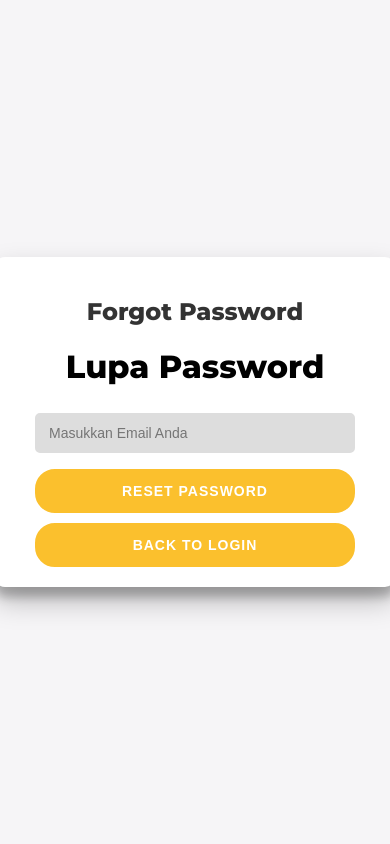
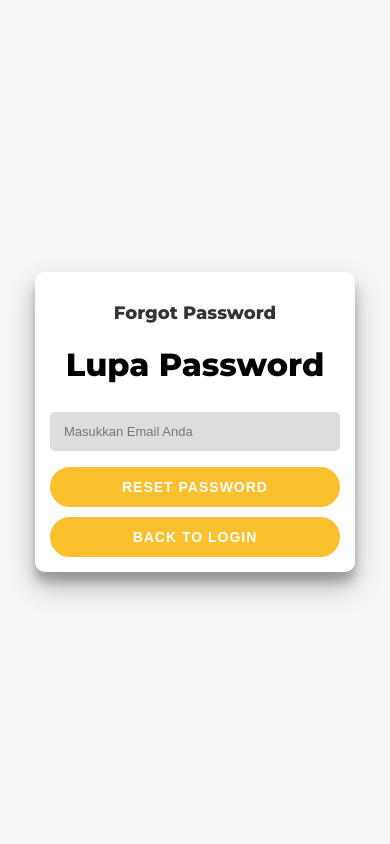
Before and after one commit to Difarnox/apptaskmanajer, a Flask app: page /forgot-password in a window 390 px wide. Run offline with Flask 3, Linux system fonts and the light colour scheme; some libraries are stand-ins or nearby versions.

Commit message:
Update forgot_password.css

```diff
--- a/static/css/forgot_password.css
+++ b/static/css/forgot_password.css
@@ -24,15 +24,16 @@ body {
     border-radius: 10px;
     box-shadow: 0 14px 28px rgba(0,0,0,0.25), 0 10px 10px rgba(0,0,0,0.22);
     padding: 20px 40px;
-    width: 400px;
+    width: 90%; /* Tambahkan jarak kanan-kiri */
+    max-width: 400px;
     text-align: center;
 }
 
 /* Title styling */
 h2 {
-    font-size: 24px;
+    font-size: 22px; /* Sesuaikan dengan login */
     font-weight: bold;
-    color: #333; /* Hitam seperti halaman login */
+    color: #333;
     margin-bottom: 20px;
 }
 
@@ -48,20 +49,20 @@ label {
 
 /* Input field styling */
 input {
-    background-color: #ddd; /* Warna abu-abu */
+    background-color: #ddd;
     border: none;
     padding: 10px 12px;
     margin: 6px 0;
     width: 100%;
     border-radius: 5px;
     font-size: 14px;
-    border: 2px solid #ddd; /* Warna abu-abu */
+    border: 2px solid #ddd;
 }
 
 /* Button styling */
 button {
     border-radius: 20px;
-    border: 2px solid #FBC02D; /* Warna sesuai login */
+    border: 2px solid #FBC02D;
     background-color: #FBC02D;
     color: #FFFFFF;
     font-size: 14px;
@@ -84,3 +85,49 @@ button:hover {
 #backToLogin {
     margin-top: 10px;
 }
+
+/* Responsive Design for Tablets */
+@media (max-width: 768px) {
+    .container {
+        width: 80%;
+        max-width: 350px;
+        padding: 20px;
+    }
+
+    h2 {
+        font-size: 20px;
+    }
+
+    button {
+        padding: 12px 20px;
+    }
+}
+
+/* Responsive Design for Mobile Phones */
+@media (max-width: 480px) {
+    body {
+        padding: 15px;
+    }
+
+    .container {
+        width: 90%; /* Supaya ada jarak dari tepi layar */
+        max-width: 320px;
+        padding: 15px;
+    }
+
+    h2 {
+        font-size: 18px;
+    }
+
+    button {
+        padding: 10px 18px;
+    }
+
+    label {
+        font-size: 13px;
+    }
+
+    input {
+        font-size: 13px;
+    }
+}
```
